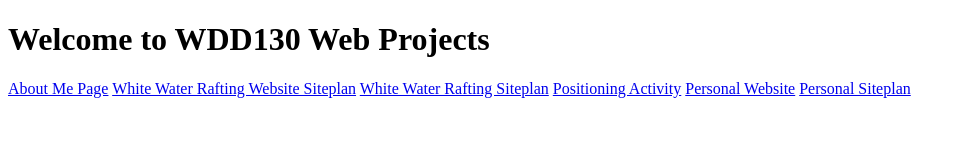
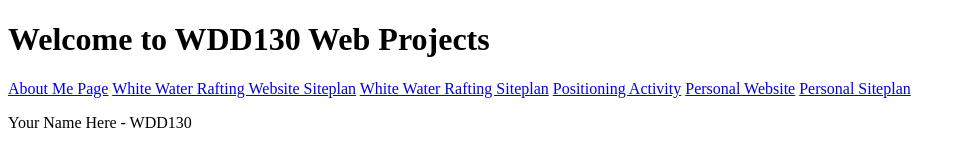
Before and after one commit to Tinkamax/wdd130, a plain HTML site: page index.html in a window 1280 px wide. Shown: the whole page, without its empty margins (0-966 px from the left). Drawn offline with Linux system fonts and the light colour scheme.

Commit message:
Added a paragraph to the home page

```diff
--- a/index.html
+++ b/index.html
@@ -15,6 +15,7 @@
     <a href="#">Personal Website</a>
     <a href="#">Personal Siteplan</a>
 </nav>
+<P> Your Name Here - WDD130</P>
 <body>
 
 </body>
```
